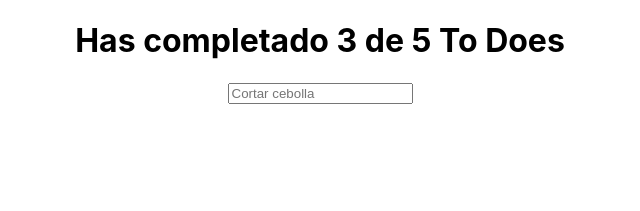
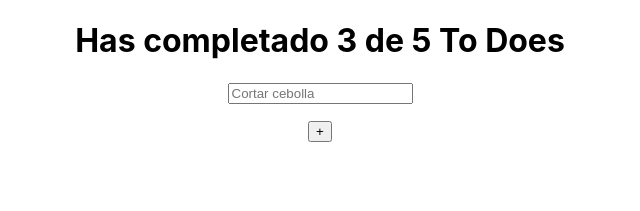
Before and after one commit to randradev/to-do-app, a React (Create React App) app: page / in a window 1280 px wide. Shown: the top 211 px of the page, without its empty margins (320-960 px from the left). Built offline with nearby package versions, Linux system fonts and the light colour scheme.

Commit message:
Basic Structure

```diff
--- a/src/App.js
+++ b/src/App.js
@@ -4,6 +4,7 @@ import { TodoCounter } from './todocounter';
 import { TodoSearch } from './todosearch';
 import { TodoList } from './todolist';
 import { TodoItem } from './todoitem';
+import { CreateTodoButton } from './createtodobutton';
 
 
 function App() {
@@ -19,7 +20,7 @@ function App() {
         <TodoItem />
       </TodoList>
 
-      {/* <CreateTodoButton /> */}
+      <CreateTodoButton />
 
     </div>
   );
--- /dev/null
+++ b/src/createtodobutton.js
@@ -0,0 +1,7 @@
+function CreateTodoButton() {
+    return(
+        <button>+</button>
+    );
+}
+
+export { CreateTodoButton };
```
